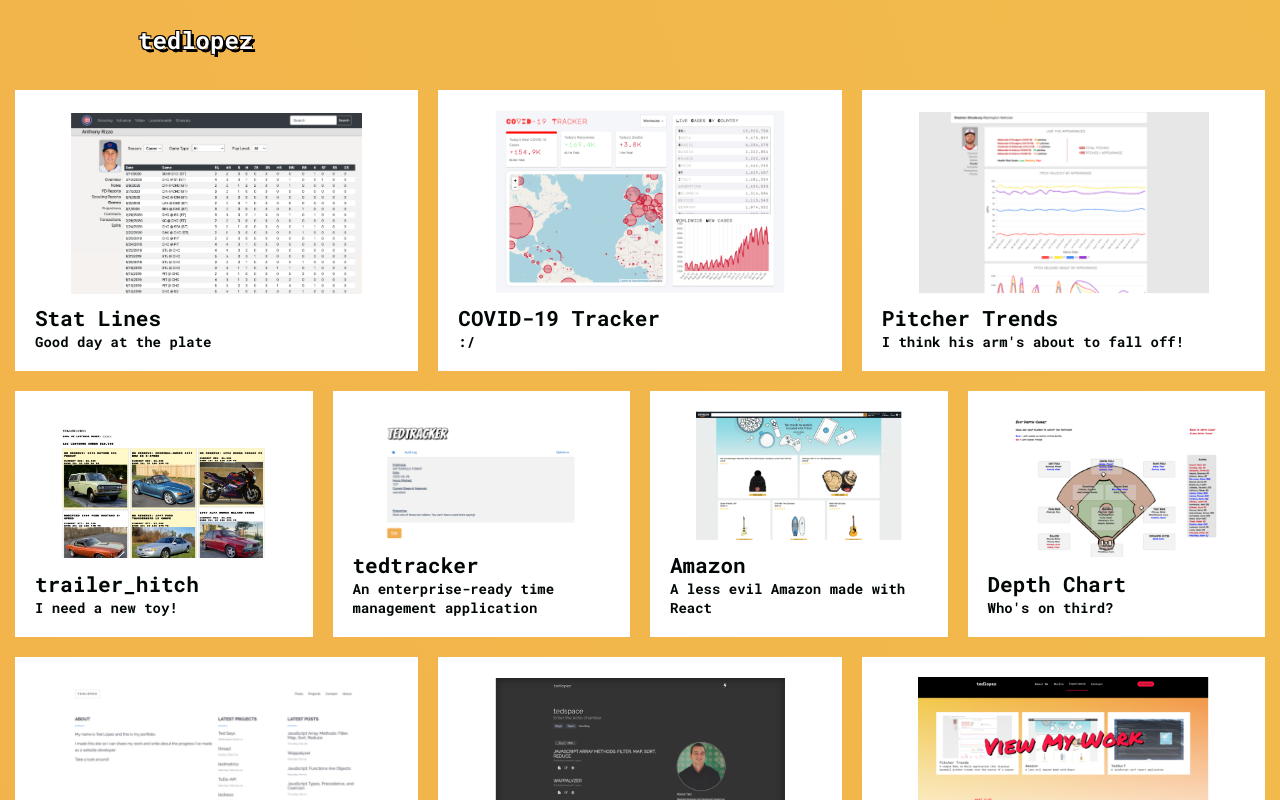
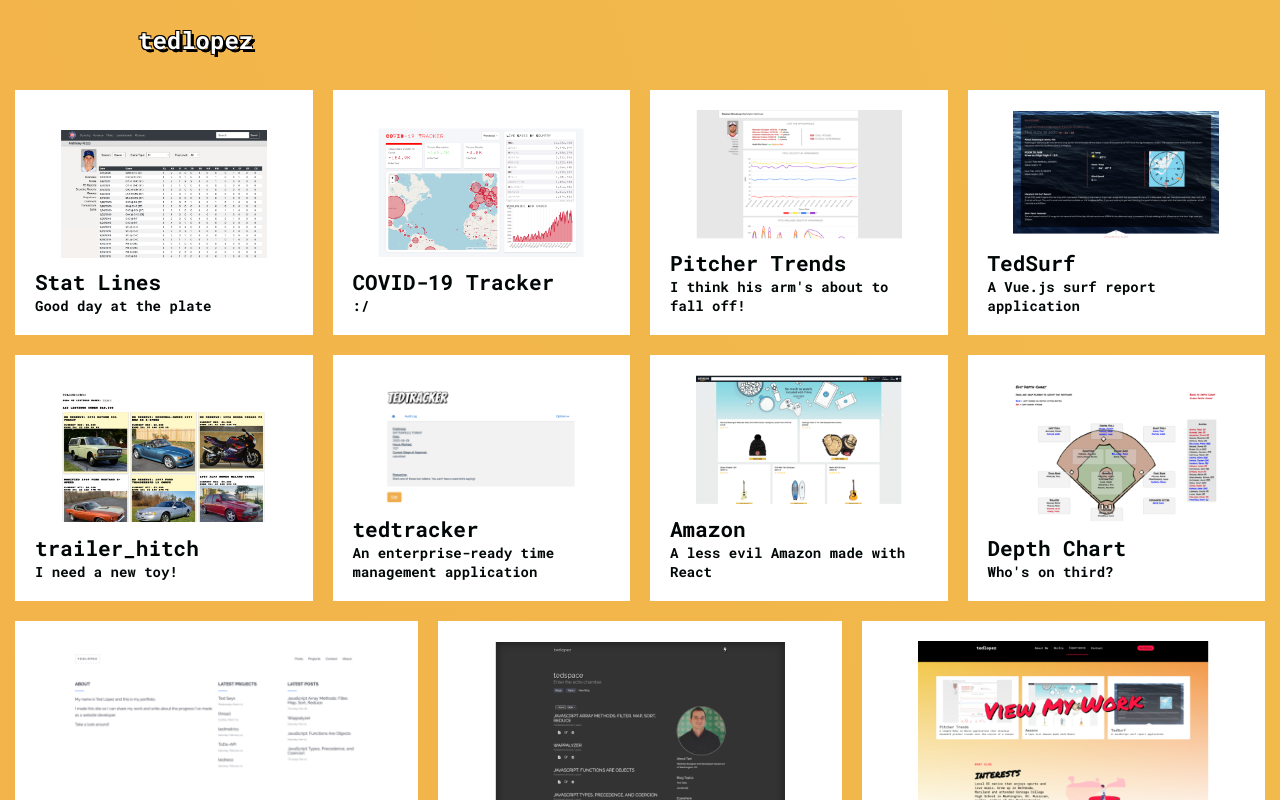
Before and after one commit to teddylopez/tedspace_v3, a React (Create React App) app: page /portfolio in a window 1280 px wide. Shown: the top 800 px of the page. Built offline with nearby package versions, Linux system fonts and the light colour scheme.

Commit message:
Add surf project back in

```diff
--- a/src/components/Portfolio/index.js
+++ b/src/components/Portfolio/index.js
@@ -34,10 +34,7 @@ function Portfolio() {
       <PageWrapper>
         <PortfolioPage>
           <PortfolioRow>
-          <ItemSection
-            {...statLines}
-            portfolio_object={statLines}
-          />
+            <ItemSection {...statLines} portfolio_object={statLines} />
             <ItemSection
               {...covidTrackerObj}
               portfolio_object={covidTrackerObj}
@@ -46,7 +43,7 @@ function Portfolio() {
               {...pitcherTrendsObj}
               portfolio_object={pitcherTrendsObj}
             />
-            { /* <ItemSection {...tedSurfObj} portfolio_object={tedSurfObj} /> */}
+            <ItemSection {...tedSurfObj} portfolio_object={tedSurfObj} />
           </PortfolioRow>
           <PortfolioRow>
             <ItemSection
```
Also changed, not shown: 1 other file (tests, documents, lock files or other folders).
